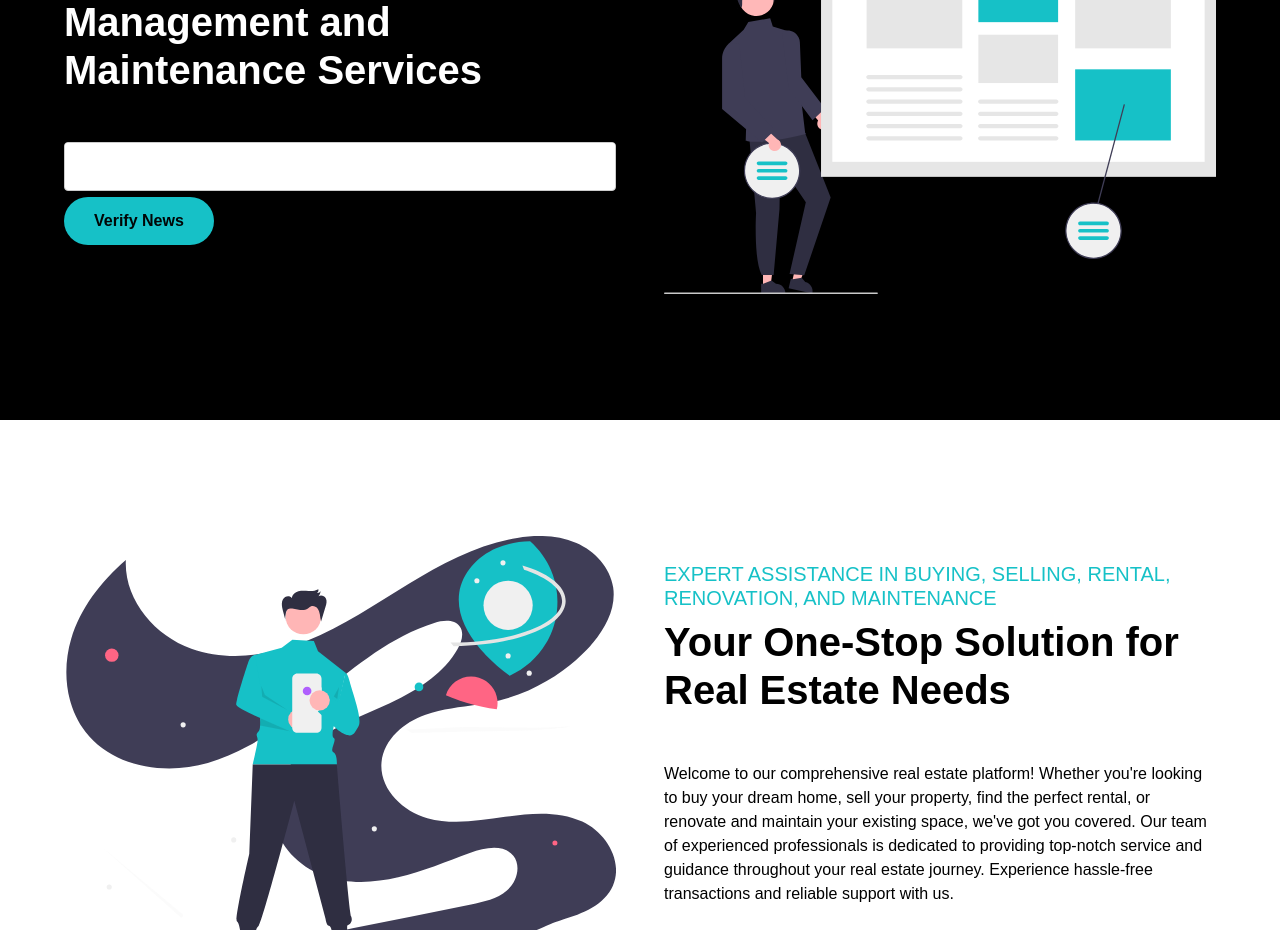
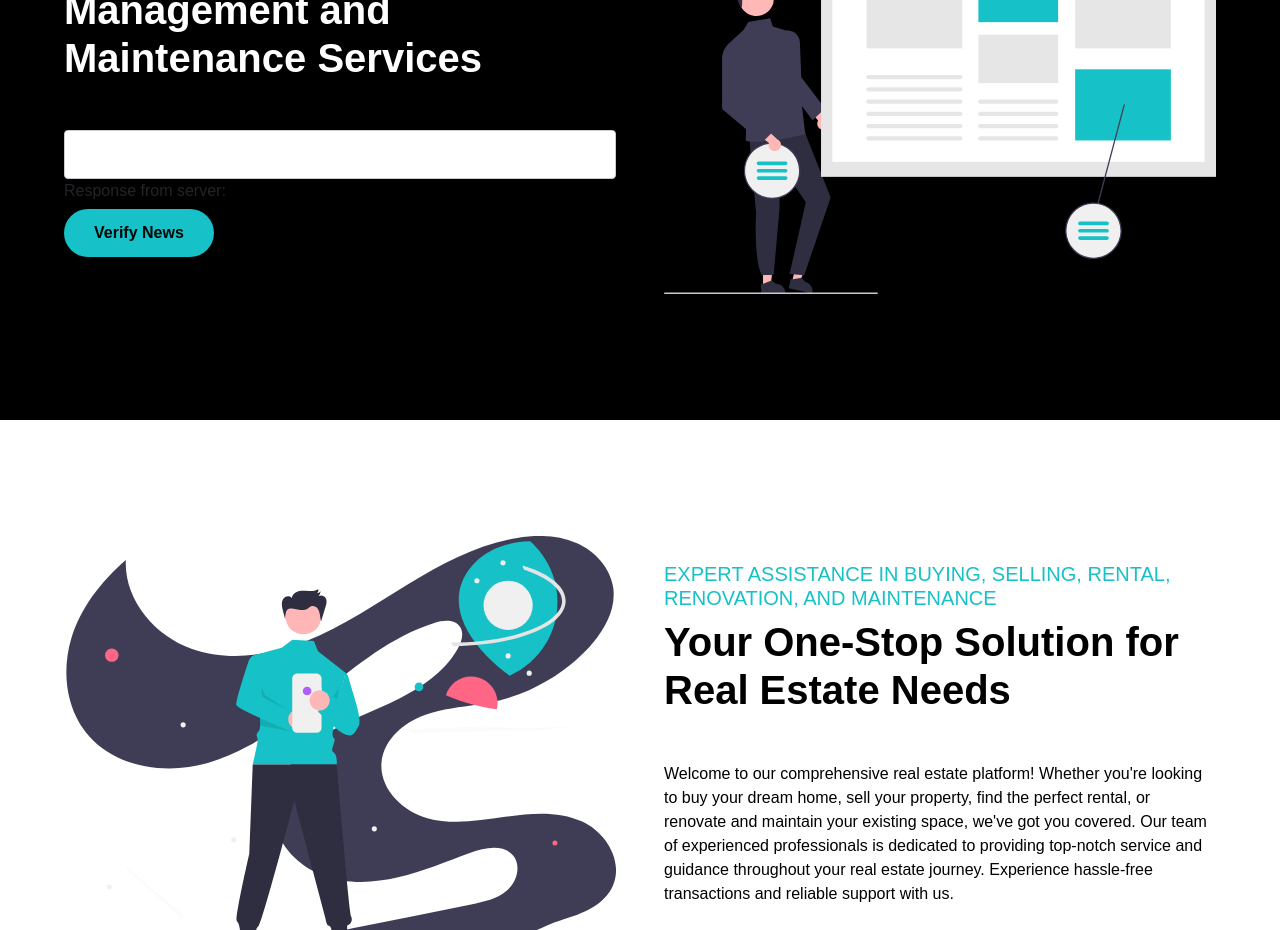
Before and after one commit to Saitata7/2024S-JusticeLeague, a React (Create React App) app in the folder source_code/: page / in a window 1280 px wide. Shown: the part 1080-2010 px from the top of the page. Built offline with nearby package versions, Linux system fonts and the light colour scheme; a web font is replaced by a local one.

Commit message:
text area logic changes for flask

```diff
--- a/source_code/package.json
+++ b/source_code/package.json
@@ -7,6 +7,7 @@
     "@testing-library/jest-dom": "^5.11.4",
     "@testing-library/react": "^11.1.0",
     "@testing-library/user-event": "^12.1.10",
+    "axios": "^1.6.8",
     "bootstrap": "^5.1.1",
     "emailjs": "^4.0.2",
     "react": "^17.0.2",
--- a/source_code/src/components/VerifyTextArea/growingtextarea.js
+++ b/source_code/src/components/VerifyTextArea/growingtextarea.js
@@ -1,11 +1,13 @@
 import React, { useState, useEffect, useRef } from 'react';
 import styled from 'styled-components';
+import { ButtonBasic } from "../ButtonElements";
+import axios from 'axios';
 
 const TextareaContainer = styled.div`
   border: 1px solid #ccc;
   border-radius: 4px;
   overflow: hidden;
-  background-color:white;
+  background-color: white;
   max-height: 200px; /* Adjust this value to set the maximum height */
 `;
 
@@ -23,6 +25,7 @@ const Textarea = styled.textarea`
 
 const GrowingTextarea = () => {
   const [value, setValue] = useState('');
+  const [response, setResponse] = useState('');
   const textareaRef = useRef(null);
 
   useEffect(() => {
@@ -47,7 +50,18 @@ const GrowingTextarea = () => {
     setValue(e.target.value);
   };
 
+  const sendDataToServer = async (text) => {
+    try {
+      // Make an HTTP POST request to the Flask server
+      const response = await axios.post('/api/update-text', { text });
+      console.log(response.data); // Log the response from the server
+      setResponse(response.data); // Set the response in state
+    } catch (error) {
+      console.error('Error sending data to server:', error);
+    }
+  };
   return (
+    <div>
       <TextareaContainer>
         <Textarea
           value={value}
@@ -56,6 +70,14 @@ const GrowingTextarea = () => {
           rows={1}
         />
       </TextareaContainer>
+      <div>Response from server: {response}</div>
+
+      <div style={{marginTop: '6px'}}>
+              <ButtonBasic to="" primary="true" dark="true" className="mx-auto" onClick={sendDataToServer} >
+                Verify News
+              </ButtonBasic>
+              </div>
+    </div>
   );
 };
 
--- a/source_code/src/components/infoSection/index.js
+++ b/source_code/src/components/infoSection/index.js
@@ -43,11 +43,11 @@ export const InfoSection_upload = ({ id, title, subtitle, text, image, btnText }
               <Subtitle>{subtitle}</Subtitle>
               <Title className="text-white mb-5">{title}</Title>
               <GrowingTextarea> </GrowingTextarea>
-              <div style={myStyle}>
+              {/* <div style={myStyle}>
               <ButtonBasic to="" primary="true" dark="true" className="mx-auto" >
                 {btnText}
               </ButtonBasic>
-              </div>
+              </div> */}
 
             </div>
             <div className="col-lg-6 col-sm-12 img-wrap">
```
Lines whose indentation alone changed are shown as unchanged.
